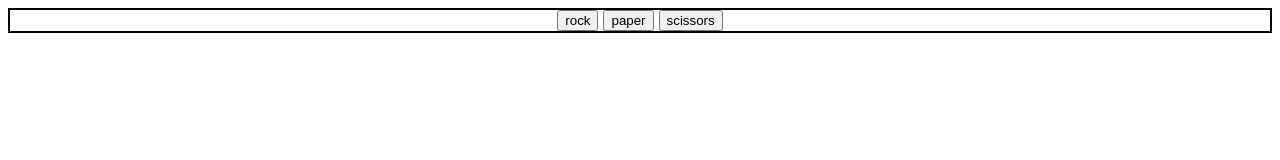
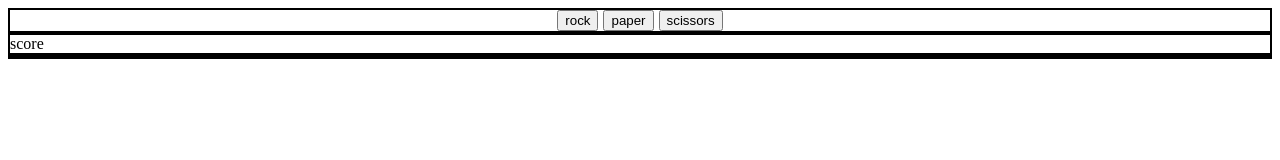
Before and after one commit to vlamm0/rock-paper-scissors, a plain HTML site: page index.html in a window 1280 px wide. Drawn offline with Linux system fonts and the light colour scheme.

Commit message:
Add updating scoreboard

```diff
--- a/index.html
+++ b/index.html
@@ -6,7 +6,5 @@
     <title>Rock Paper Scissors</title>
     <script src="javascript.js" defer></script>
   </head>
-  <body>
-    <div class="button_container"></div>
-  </body>
+  <body></body>
 </html>
--- a/javascript.js
+++ b/javascript.js
@@ -33,16 +33,32 @@ function getHumanChoice () {
 // determines who wins and increases their respective score
 function playRound (user, cpu) {
     if (user === cpu) {
-        console.log("TIE!");
+        //console.log("TIE!");
+        commentary.textContent = "TIE!"
     }
     else if ((user == "rock" && cpu == "scissors") || (user == "paper" && cpu == "rock") || (user == "scissors" && cpu == "paper")) {
-        console.log(`You win! ${user} beats ${cpu}`);
+        //console.log(`You win! ${user} beats ${cpu}`);
+        commentary.textContent = `You win! ${user} beats ${cpu}`
+        getScore("+");
+    }
+    else {
+        //console.log(`You lose! ${cpu} beats ${user}`);
+        commentary.textContent = `You lose! ${cpu} beats ${user}`
+        getScore("-");
+    }
+}
+
+function getScore (change="") {
+    if (change == "+") {
         humanScore++;
     }
-    else {
-        console.log(`You lose! ${cpu} beats ${user}`);
+    else if (change == "-") {
         computerScore++;
+    } else {
+        computerScore = 0;
+        humanScore = 0;
     }
+    //score.textContent = `PLAYER : ${humanScore}\nCPU    : ${computerScore}`
 }
 
 // plays the game five times and prints the score at the end
@@ -57,13 +73,22 @@ function playGame () {
 
 
 // initialize score
-var humanScore = 0;
-var computerScore = 0;
+var computerScore;
+var humanScore
+getScore()
 
 // setup body/options
 const body = document.querySelector("body");
-const btnContainer = document.querySelector(".button_container")
+const btnContainer = document.createElement("div")
+btnContainer.setAttribute("class", "button_container")
+const scoreDisplay = document.createElement("div")
+//scoreDisplay.textContent = "score"
+const commentary = document.createElement("div")
+const score = document.createElement("div")
+
+//const btnContainer = document.querySelector(".button_container")
 const options = ["rock", "paper", "scissors"]
+
 
 // create buttons
 for (let i = 0; i < 3; i++) {
@@ -78,6 +103,11 @@ btnContainer.style.border = "2px solid black"
 btnContainer.style.display = "flex"
 btnContainer.style.justifyContent = "center"
 btnContainer.style.gap = "5px"
+
+score.style.border = "2px solid black"
+//score.textContent = `PLAYER : ${humanScore}\nCPU    : ${computerScore}`
+commentary.style.border = "2px solid black"
+commentary.textContent = "score"
 
 // even listener for all properties of body
 btnContainer.addEventListener("click", (e) => {
@@ -94,9 +124,12 @@ btnContainer.addEventListener("click", (e) => {
             playRound("scissors", getComputerChoice())
             break;
 
-    }
+    } score.textContent = `PLAYER : ${humanScore}\nCPU    : ${computerScore}`
 })
-
+scoreDisplay.appendChild(commentary)
+scoreDisplay.appendChild(score)
+body.appendChild(btnContainer)
+body.appendChild(scoreDisplay)
 // initialize game
 // while (true) {
 //     playGame();
```
